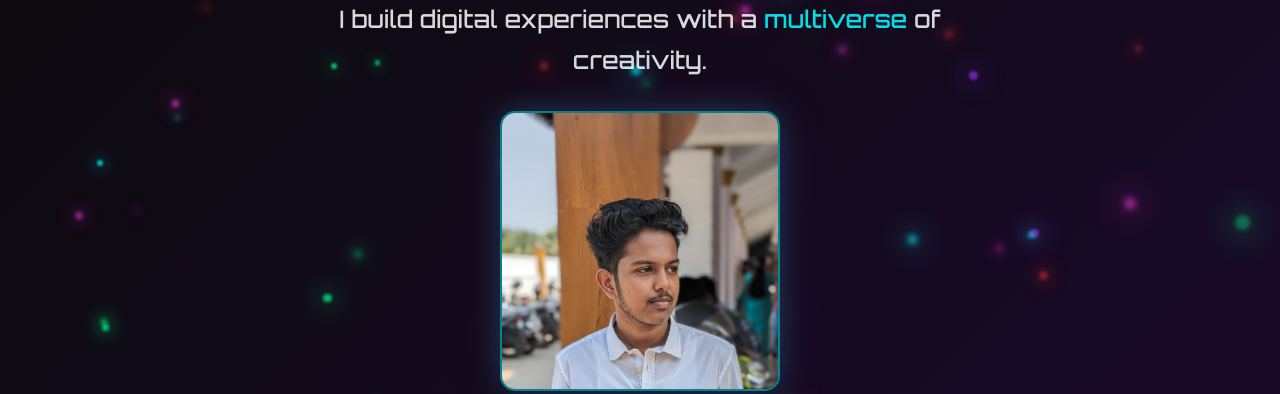
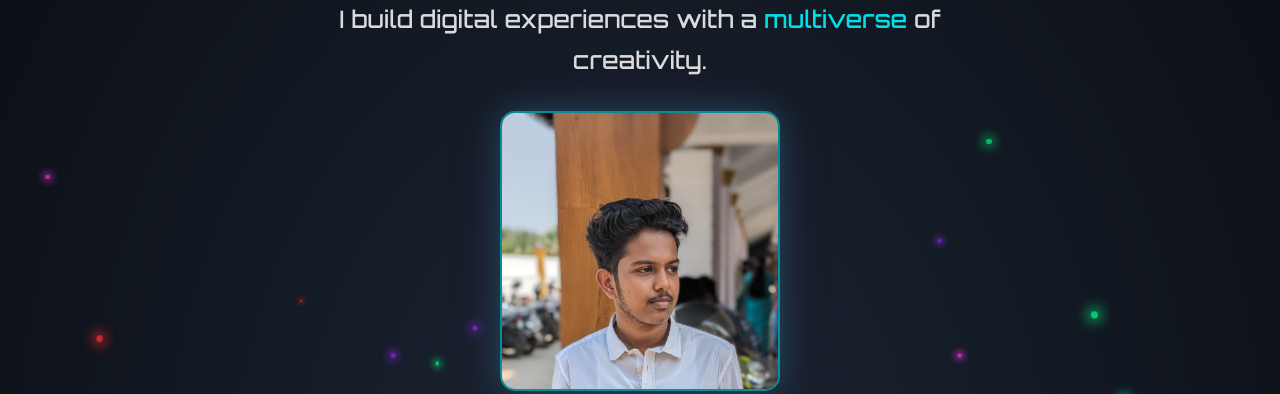
Before and after one commit to sreeharsh-ai/mywebsite4, a plain HTML site: page index.html in a window 1280 px wide. Shown: the part 307-701 px from the top of the page. Drawn offline with nearby package versions, Linux system fonts and the light colour scheme.

Commit message:
Update index.html

```diff
--- a/index.html
+++ b/index.html
@@ -26,17 +26,17 @@
       box-sizing: border-box;
     }
 
-    /* === ENHANCED ANIMATED BACKGROUND === */
     body {
       font-family: 'Orbitron', sans-serif;
       color: var(--spider-text);
       line-height: 1.6;
       scroll-behavior: smooth;
       overflow-x: hidden;
+      background-color: #000;
       position: relative;
-      background: #000;
     }
 
+    /* === WORKING ANIMATED BACKGROUND === */
     #spider-bg {
       position: fixed;
       top: 0;
@@ -44,25 +44,33 @@
       width: 100%;
       height: 100%;
       z-index: -1;
-      background:
-        linear-gradient(135deg, #0a0a0a 0%, #1a0a2a 100%);
+      background: radial-gradient(ellipse at bottom, #1B2735 0%, #090A0F 100%);
       overflow: hidden;
     }
 
     .spider-particle {
       position: absolute;
       border-radius: 50%;
-      animation: float 15s infinite linear;
-      opacity: 0.7;
-      filter: blur(1px);
+      background: white;
+      animation: float linear infinite;
+      opacity: 0;
     }
 
     @keyframes float {
-      0% { transform: translateY(0) translateX(0); opacity: 0; }
-      20% { opacity: 0.8; }
-      50% { transform: translateY(-100vh) translateX(100px); }
-      80% { opacity: 0.5; }
-      100% { transform: translateY(-200vh) translateX(200px); opacity: 0; }
+      0% {
+        transform: translateY(100vh) translateX(0);
+        opacity: 0;
+      }
+      10% {
+        opacity: 0.8;
+      }
+      90% {
+        opacity: 0.5;
+      }
+      100% {
+        transform: translateY(-20vh) translateX(100px);
+        opacity: 0;
+      }
     }
 
     /* === YOUR ORIGINAL STYLES (UNTOUCHED) === */
@@ -328,7 +336,7 @@
   </style>
 </head>
 <body>
-  <!-- Enhanced Animated Background -->
+  <!-- Working Animated Background -->
   <div id="spider-bg"></div>
 
   <!-- Social Icons (Fixed) -->
@@ -398,64 +406,55 @@
   <!-- AOS Script -->
   <script src="https://unpkg.com/aos@2.3.1/dist/aos.js"></script>
   <script>
+    // Initialize AOS
     AOS.init({
       duration: 1000,
       once: true
     });
 
-    // Enhanced Particle Background
+    // Working Particle Background
     function createParticles() {
       const bg = document.getElementById('spider-bg');
       const colors = ['#00f7ff', '#ff38e4', '#8a2be2', '#ff3131', '#00ff88'];
-      const particleCount = 80; // Increased number of particles
+      const particleCount = 60;
+
+      // Clear existing particles
+      bg.innerHTML = '';
 
       for (let i = 0; i < particleCount; i++) {
         const particle = document.createElement('div');
-        particle.classList.add('spider-particle');
+        particle.className = 'spider-particle';
 
         // Random properties
-        const size = Math.random() * 8 + 3; // Larger particles
+        const size = Math.random() * 5 + 2;
         const color = colors[Math.floor(Math.random() * colors.length)];
-        const duration = Math.random() * 20 + 10;
+        const duration = Math.random() * 15 + 10;
         const delay = Math.random() * 15;
-        const blur = Math.random() * 3 + 1;
+        const left = Math.random() * 100;
 
         // Apply styles
-        particle.style.width = `${size}px`;
-        particle.style.height = `${size}px`;
-        particle.style.background = color;
-        particle.style.left = `${Math.random() * 100}vw`;
-        particle.style.top = `${Math.random() * 100}vh`;
-        particle.style.animationDuration = `${duration}s`;
-        particle.style.animationDelay = `${delay}s`;
-        particle.style.filter = `blur(${blur}px)`;
-
-        // Glow effect
-        particle.style.boxShadow = `0 0 ${size*3}px ${size/2}px ${color}80`;
+        particle.style.cssText = `
+          width: ${size}px;
+          height: ${size}px;
+          background: ${color};
+          left: ${left}vw;
+          animation-duration: ${duration}s;
+          animation-delay: ${delay}s;
+          opacity: 0;
+          box-shadow: 0 0 ${size*2}px ${size/2}px ${color};
+        `;
 
         bg.appendChild(particle);
       }
-
-      // Add some larger, slower-moving particles
-      for (let i = 0; i < 5; i++) {
-        const bigParticle = document.createElement('div');
-        bigParticle.classList.add('spider-particle');
-        bigParticle.style.width = '15px';
-        bigParticle.style.height = '15px';
-        bigParticle.style.background = colors[i % colors.length];
-        bigParticle.style.left = `${Math.random() * 100}vw`;
-        bigParticle.style.top = `${Math.random() * 100}vh`;
-        bigParticle.style.animationDuration = '30s';
-        bigParticle.style.animationDelay = `${Math.random() * 10}s`;
-        bigParticle.style.opacity = '0.4';
-        bigParticle.style.filter = 'blur(2px)';
-        bigParticle.style.boxShadow = `0 0 30px 8px ${colors[i % colors.length]}80`;
-        bg.appendChild(bigParticle);
-      }
     }
 
-    // Initialize
-    document.addEventListener('DOMContentLoaded', createParticles);
+    // Initialize on load
+    window.addEventListener('load', () => {
+      createParticles();
+
+      // Refresh particles every 30 seconds to prevent memory issues
+      setInterval(createParticles, 30000);
+    });
   </script>
 </body>
 </html>
```
